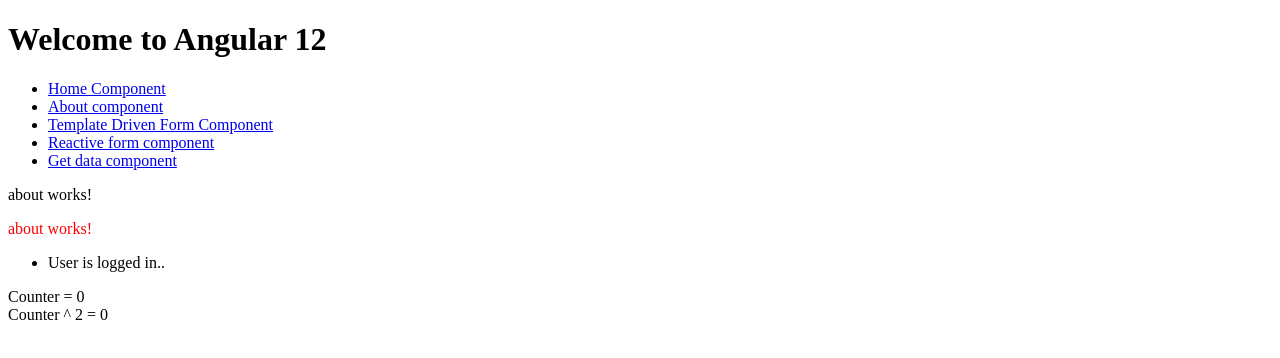
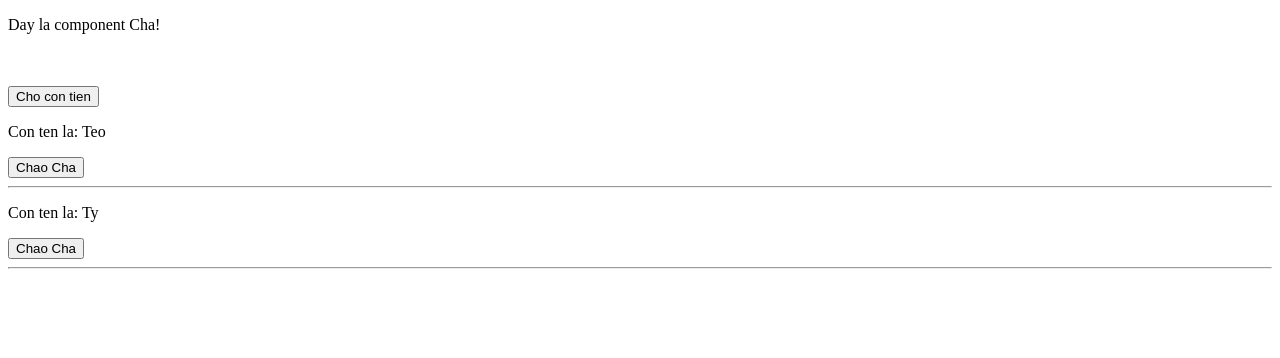
Before and after one commit to kieuvandoanit/Angular12, an Angular app: page /about in a window 1280 px wide. Shown: the top 358 px of the page. Built offline with nearby package versions, Linux system fonts and the light colour scheme.

Commit message:
parent-child

```diff
--- a/src/app/app.component.html
+++ b/src/app/app.component.html
@@ -1,11 +1 @@
-<h1>Welcome to Angular 12</h1>
-<nav>
-  <ul>
-    <li><a routerLink="/home">Home Component</a></li>
-    <li><a routerLink="/about">About component</a></li>
-    <li><a routerLink="/templateform">Template Driven Form Component</a></li>
-    <li><a routerLink="/reactiveform">Reactive form component</a></li>
-    <li><a routerLink="/getdata">Get data component</a></li>
-  </ul>
-</nav>
-<router-outlet></router-outlet>
+<app-cha></app-cha>
--- a/src/app/app.module.ts
+++ b/src/app/app.module.ts
@@ -12,6 +12,8 @@
 import { FormsModule, ReactiveFormsModule } from '@angular/forms';
 import { ReactiveFormComponent } from './reactive-form/reactive-form.component';
 import { GetDataComponent } from './get-data/get-data.component';
+import { ChaComponent } from './cha/cha.component';
+import { ConComponent } from './con/con.component';
 @NgModule({
   declarations: [
     AppComponent,
@@ -21,7 +23,9 @@
     HighLightDirective,
     TemplateDrivenFormComponent,
     ReactiveFormComponent,
-    GetDataComponent
+    GetDataComponent,
+    ChaComponent,
+    ConComponent
   ],
   imports: [
     BrowserModule,
--- /dev/null
+++ b/src/app/cha/cha.component.html
@@ -0,0 +1,7 @@
+<p>Day la component Cha!</p>
+<p>{{chaMessage}}</p>
+<br>
+<br>
+<button (click)="choTien()">Cho con tien</button>
+<app-con #thangTeo name="Teo" (conGoi)="conGoi($event)"></app-con>
+<app-con #thangTy name="Ty" (conGoi)="conGoi($event)"></app-con>
--- /dev/null
+++ b/src/app/cha/cha.component.ts
@@ -0,0 +1,30 @@
+import { Component, OnInit, ViewChild } from '@angular/core';
+import { ConComponent } from '../con/con.component';
+
+@Component({
+  selector: 'app-cha',
+  templateUrl: './cha.component.html',
+  styleUrls: ['./cha.component.scss']
+})
+export class ChaComponent implements OnInit {
+  public chaMessage = '';
+  @ViewChild('thangTeo') thangTeo: ConComponent | undefined;
+  @ViewChild('thangTy') thangTy: ConComponent | undefined;
+
+  constructor() { }
+
+  ngOnInit(): void {
+  }
+
+  public conGoi(name: string):any{
+    console.log("Chao con");
+    this.chaMessage = "Chao con ("+name+")";
+  }
+
+  public choTien(){
+    this.thangTeo?.choTien(10);
+    this.thangTy?.choTien(5);
+  }
+
+
+}
--- /dev/null
+++ b/src/app/con/con.component.html
@@ -0,0 +1,3 @@
+<p>Con ten la: {{name}}</p>
+<span><button (click)="chaoCha()">Chao Cha</button></span>
+<hr>
--- /dev/null
+++ b/src/app/con/con.component.ts
@@ -0,0 +1,28 @@
+import { Component, Input, OnInit, Output, EventEmitter } from '@angular/core';
+
+
+@Component({
+  selector: 'app-con',
+  templateUrl: './con.component.html',
+  styleUrls: ['./con.component.scss']
+})
+export class ConComponent implements OnInit {
+  @Input() name: string = '';
+  @Output() conGoi: EventEmitter<any> = new EventEmitter();
+
+  constructor() { }
+
+  ngOnInit(): void {
+  }
+
+  public chaoCha(): void{
+    this.conGoi.emit(this.name);
+  }
+
+  public choTien(amount: number): void{
+    console.log(
+      `Con la ${this.name}. Cam on cha cho con ${amount} dong!`
+    );
+  }
+
+}
```
Also changed, not shown: src/app/cha/cha.component.scss (added), src/app/con/con.component.scss (added), 2 other files (tests, documents, lock files or other folders).
